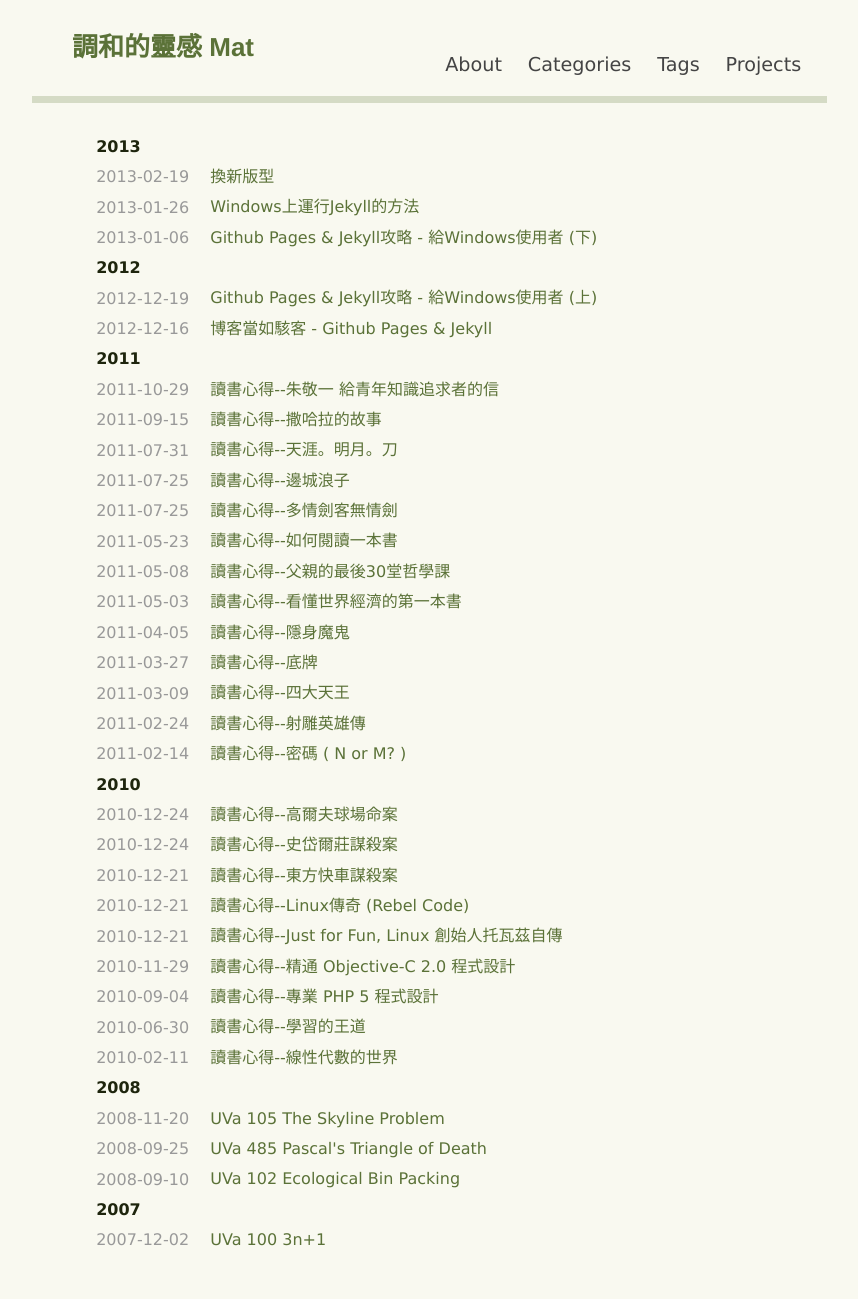
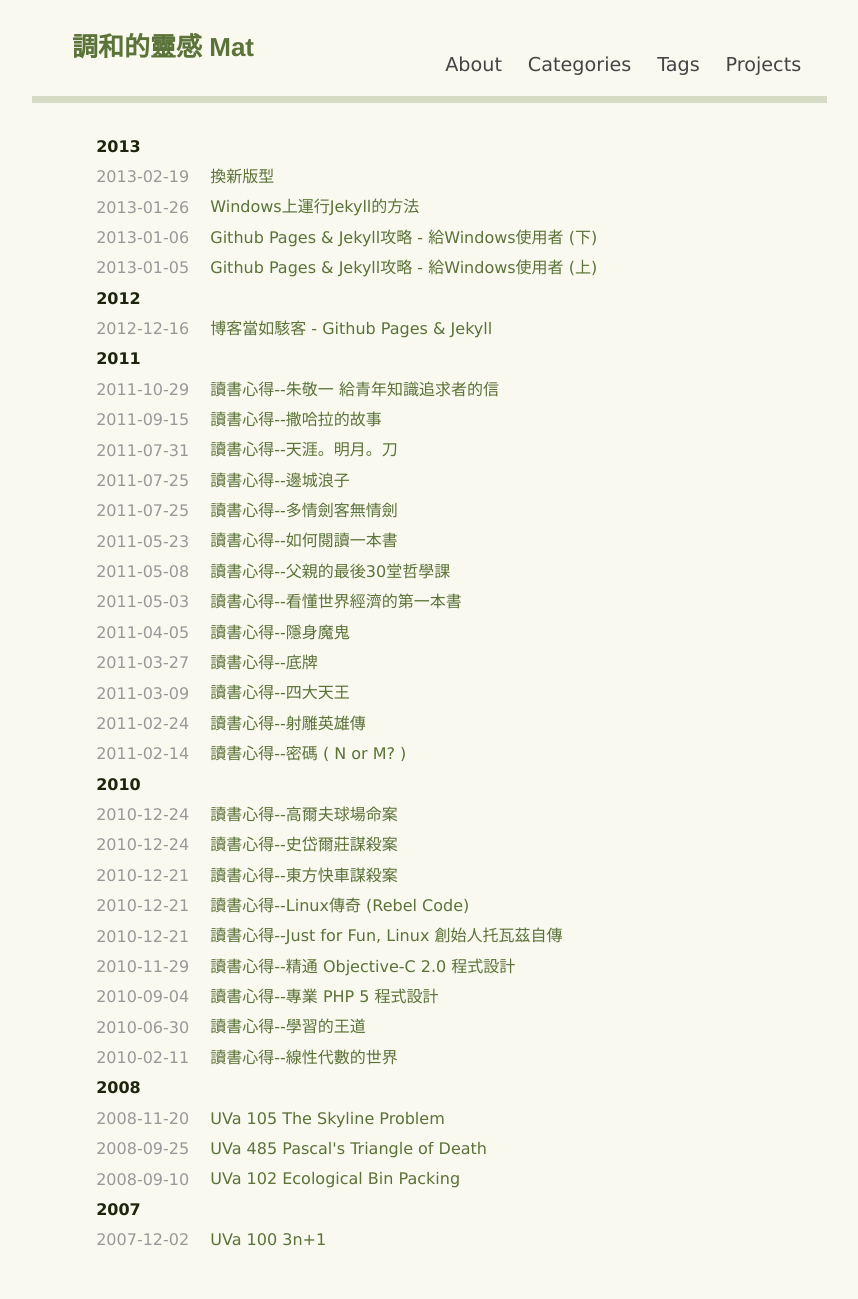
Before and after one commit to sndnvaps/sndnvaps.github.io, a Jekyll site: the page built from index.md, in a window 1280 px wide. Shown: the whole page, without its empty margins (208-1066 px from the left). Built offline with Jekyll 4.4.1, drawn with Linux system fonts in a browser that asks for light colours; Markdown is read by kramdown in place of the engine named in the settings.

Commit message:
try to overwrite post date

```diff
--- a/_posts/2012-12-19-Github-Pages-Jekyll-for-Windows-User-1.md
+++ b/_posts/2012-12-19-Github-Pages-Jekyll-for-Windows-User-1.md
@@ -3,6 +3,7 @@ layout: post
 title: "Github Pages & Jekyll攻略 - 給Windows使用者 (上)"
 categories: [ 技術筆記 ]
 tags: [Jekyll]
+date: 2013-01-05
 published: true
 ---
 
```
